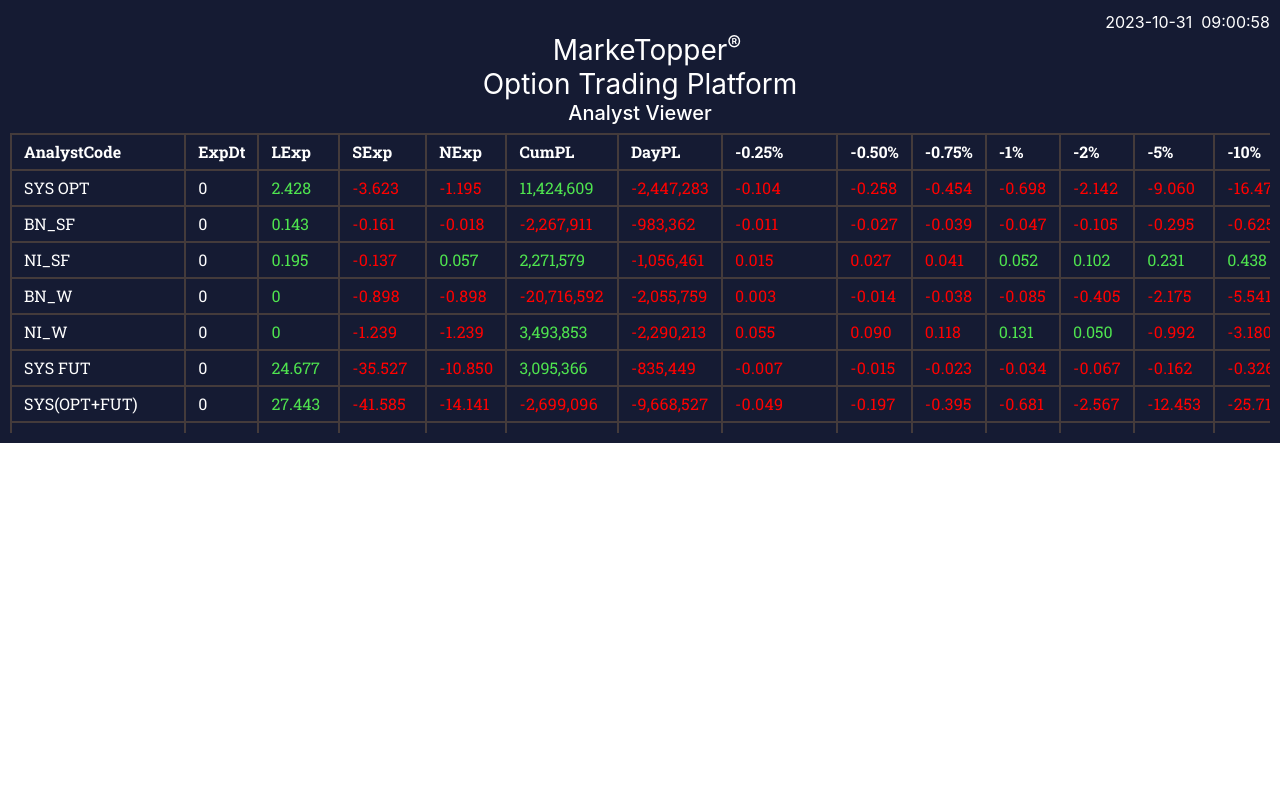
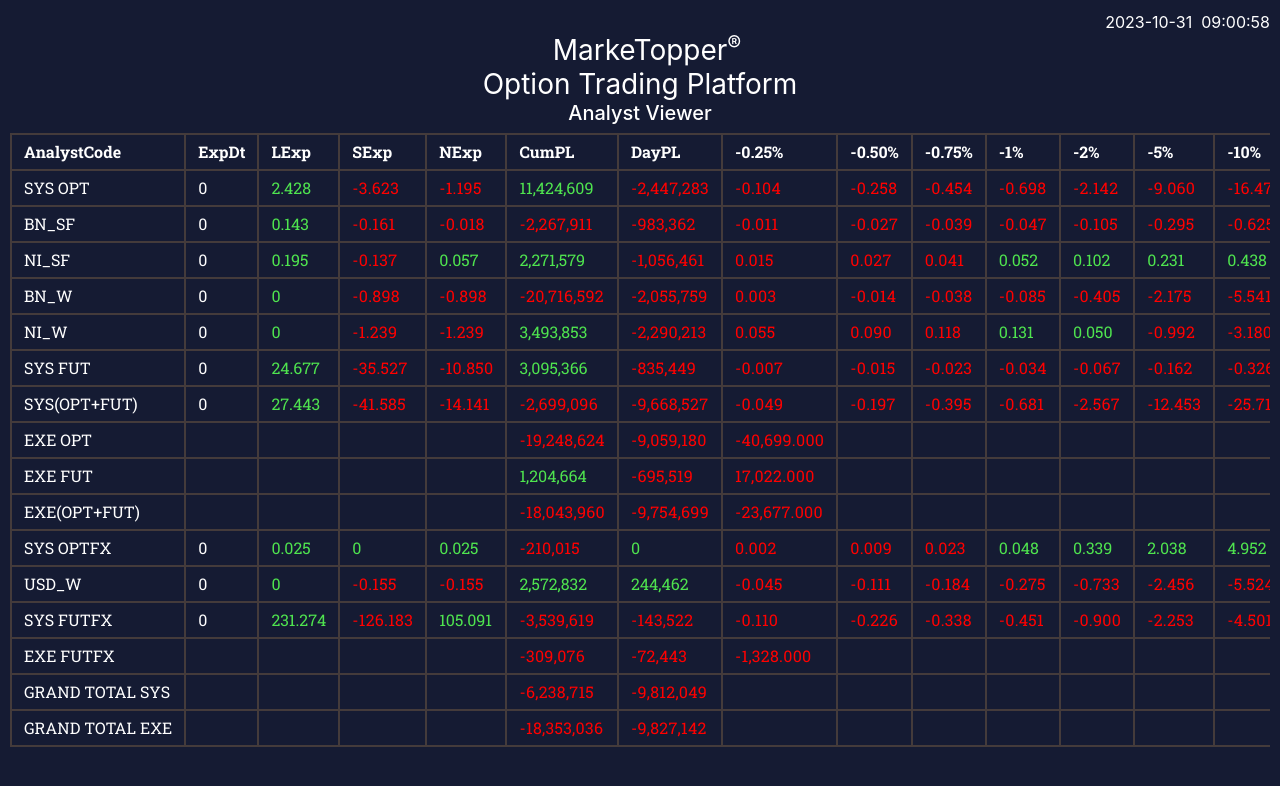
Before and after one commit to harshsingh11-cyber/newOneTable, a React (Create React App) app: page / in a window 1280 px wide. Shown: the top 786 px of the page. Built offline with nearby package versions, Linux system fonts and the light colour scheme.

Commit message:
Update Table2.css

```diff
--- a/src/Table2.css
+++ b/src/Table2.css
@@ -8,7 +8,7 @@
 
 .table-container {
   width: 100%;
-  height: 300px;
+  height:  100vh;
   overflow: scroll;
 }
 
```
